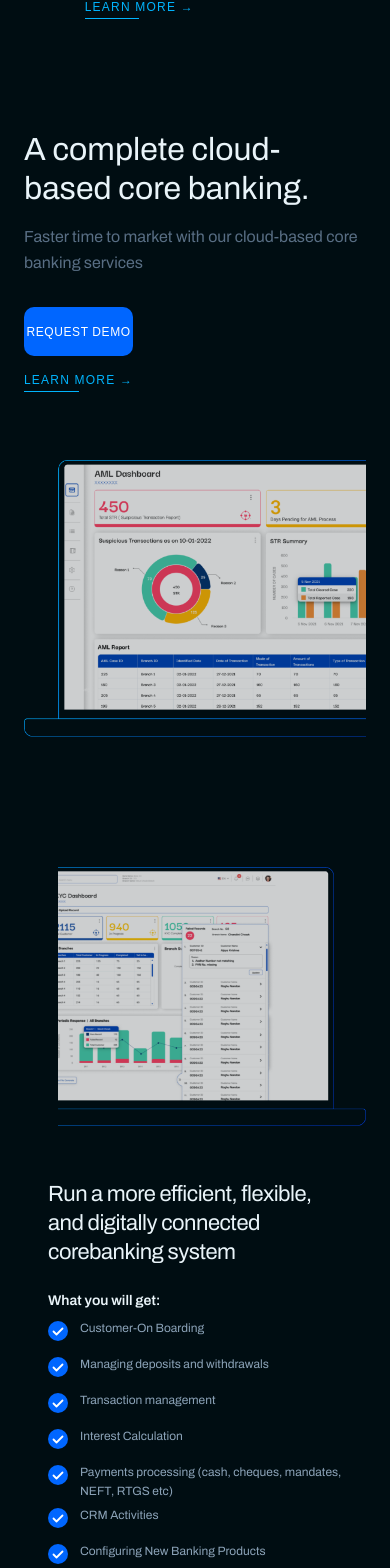
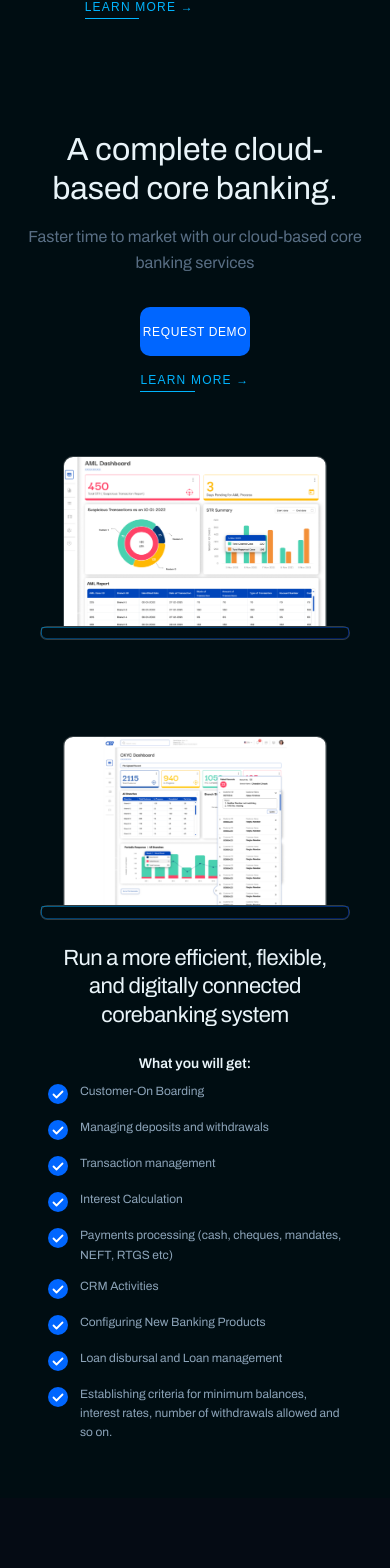
Before and after one commit to raorajan/N7_Frontend, a Next.js app: page / in a window 390 px wide. Shown: the part 2816-4384 px from the top of the page. After the commit the page ends 4314 px from the top, so only its background shows below. Built offline with nearby package versions, Linux system fonts and the light colour scheme; a web font is replaced by a local one.

Commit message:
feat: add SolutionsSection and BankingCoreSection components with new asset support

```diff
--- a/src/components/sections/BankingCore/index.tsx
+++ b/src/components/sections/BankingCore/index.tsx
@@ -24,20 +24,41 @@ export function BankingCoreSection() {
     >
       <div className="relative w-full h-full lg:h-[681px] flex flex-col lg:block px-6 lg:px-0">
         <div className="relative z-10 w-full lg:static">
-          <div className="relative lg:absolute lg:top-[110px] lg:left-[-50px] w-[90%] sm:w-[85%] lg:w-[651.66px] h-[320px] lg:h-[461.42px] mt-8 lg:mt-0 ml-auto lg:ml-0">
+          {/* Desktop Image: core_half */}
+          <div className="hidden lg:block absolute lg:top-[110px] lg:left-[-50px] lg:w-[651.66px] lg:h-[461.42px] z-10">
+            <div className="relative w-full h-full">
               <Image
                 src="/images/icons/core_half.png"
                 alt="KYC Dashboard"
                 fill
-              className="object-contain object-right lg:object-center"
-              sizes="(max-width: 1024px) 90vw, 652px"
+                className="object-contain object-left"
+                sizes="652px"
                 priority
               />
             </div>
           </div>
 
+          {/* Mobile Images: Complete corebanking + trackpad notch */}
+          <div className="relative w-full lg:hidden flex flex-col items-center justify-center mt-10 px-4 sm:px-8">
+            <div className="relative w-[85%] border-t border-l border-r border-white/20 rounded-t-[10px] overflow-hidden flex bg-[#000D12]">
+              <img
+                src="/images/icons/corebanking.png"
+                alt="KYC Dashboard Full"
+                className="w-full h-auto object-contain"
+              />
+            </div>
+            <div className="relative w-full border border-white/20 rounded-[8px] z-20 flex bg-[#000D12] -mt-[1px]">
+              <img
+                src="/images/icons/trackpad_notch.png"
+                alt="Trackpad Notch"
+                className="w-full h-auto object-cover"
+              />
+            </div>
+          </div>
+        </div>
+
         <div className="relative z-10 w-full lg:static flex justify-center lg:block">
-          <div className="relative lg:absolute lg:top-[168.68px] lg:left-[670px] w-full lg:w-[590px] h-auto lg:h-[300.40px] flex flex-col gap-6 lg:gap-[34px] px-6 lg:px-0 py-6 lg:py-0">
+          <div className="relative lg:absolute lg:top-[168.68px] lg:left-[670px] w-full lg:w-[590px] h-auto lg:h-[300.40px] flex flex-col items-center lg:items-start text-center lg:text-left gap-6 lg:gap-[34px] px-6 lg:px-0 py-6 lg:py-0">
             <h2
               className="text-[#E9F4F9] text-[22px] sm:text-[25px] font-normal leading-[130%] tracking-[-0.5px] max-w-[520px]"
               style={{ fontFamily: "var(--font-archivo)" }}
@@ -45,7 +66,7 @@ export function BankingCoreSection() {
               Run a more efficient, flexible, and digitally connected corebanking system
             </h2>
 
-            <div className="flex flex-col gap-0">
+            <div className="flex flex-col items-center lg:items-start gap-0">
               <p
                 className="text-[#E9F4F9] text-[14px] font-semibold mb-2"
                 style={{ fontFamily: "var(--font-archivo)" }}
@@ -53,7 +74,7 @@ export function BankingCoreSection() {
                 What you will get:
               </p>
 
-              <div className="grid grid-cols-1 sm:grid-cols-2 gap-x-10 gap-y-1">
+              <div className="grid grid-cols-1 sm:grid-cols-2 gap-x-10 gap-y-3 lg:gap-y-1 w-full text-left">
                 <ul className="flex flex-col gap-[14px]">
                   {leftFeatures.map((feature) => (
                     <li key={feature} className="flex items-start gap-3">
--- a/src/components/sections/SolutionsSection/index.tsx
+++ b/src/components/sections/SolutionsSection/index.tsx
@@ -39,7 +39,7 @@ export function SolutionsSection() {
         </div>
 
         <div className="relative z-10 w-full lg:static">
-          <div className="relative lg:absolute lg:top-[156.88px] lg:left-[80px] w-full lg:w-[607.83px] h-auto lg:h-[308px] flex flex-col gap-[16px] items-start justify-center mt-8 lg:mt-0">
+          <div className="relative lg:absolute lg:top-[156.88px] lg:left-[80px] w-full lg:w-[607.83px] h-auto lg:h-[308px] flex flex-col gap-[16px] items-center lg:items-start justify-center text-center lg:text-left mt-8 lg:mt-0">
             <h2
               className="text-[#E9F4F9] text-[32px] lg:text-[48px] font-normal leading-[120%] tracking-[-1%]"
               style={{ fontFamily: "var(--font-archivo)" }}
@@ -53,7 +53,7 @@ export function SolutionsSection() {
               Faster time to market with our cloud-based <br className="hidden lg:block" /> core banking services
             </p>
 
-            <div className="flex flex-col items-start gap-[16px]">
+            <div className="flex flex-col items-center lg:items-start gap-[16px]">
               <Link
                 href="#demo"
                 className="inline-flex items-center justify-center uppercase text-white bg-[#0066FF] hover:bg-[#F2F8FC] hover:text-[#0055FF] transition-colors whitespace-nowrap font-medium tracking-wider w-full lg:w-[226px] h-[49px] rounded-[10px]"
@@ -76,16 +76,33 @@ export function SolutionsSection() {
         </div>
 
         <div className="relative z-10 w-full lg:static">
-          <div
-            className="relative lg:absolute lg:top-[80.17px] lg:right-[-80px] w-full lg:w-[651.66px] h-auto lg:h-[461.42px] flex flex-col items-center justify-center mt-8 lg:mt-0"
-          >
-            <div className="relative w-full h-[300px] sm:h-[400px] lg:h-[410px]">
+          {/* Desktop Image: dash_half */}
+          <div className="hidden lg:block absolute lg:top-[80.17px] lg:right-[-80px] lg:w-[651.66px] lg:h-[461.42px] z-10">
+            <div className="relative w-full h-full">
               <Image
                 src="/images/icons/dash_half.png"
                 alt="AML Dashboard"
                 fill
-                className="object-contain rounded-[10px]"
-                sizes="(max-width: 1024px) 100vw, 651px"
+                className="object-contain object-right"
+                sizes="651px"
+              />
+            </div>
+          </div>
+
+          {/* Mobile Images: Complete dashboard + trackpad notch */}
+          <div className="relative w-full lg:hidden flex flex-col items-center justify-center mt-10 px-4 sm:px-8">
+            <div className="relative w-[85%] border-t border-l border-r border-white/20 rounded-t-[10px] overflow-hidden flex bg-[#000D12]">
+              <img
+                src="/images/icons/dashboard.png"
+                alt="AML Dashboard Full"
+                className="w-full h-auto object-contain"
+              />
+            </div>
+            <div className="relative w-full border border-white/20 rounded-[8px] z-20 flex bg-[#000D12] -mt-[1px]">
+              <img
+                src="/images/icons/trackpad_notch.png"
+                alt="Trackpad Notch"
+                className="w-full h-auto object-cover"
               />
             </div>
           </div>
```
Also changed, not shown: public/images/icons/trackpad_notch.png (renamed from public/images/icons/trackpad_notch_2.png), public/images/icons/trackpad_notch_1.png (deleted). Lines whose indentation alone changed are shown as unchanged.
